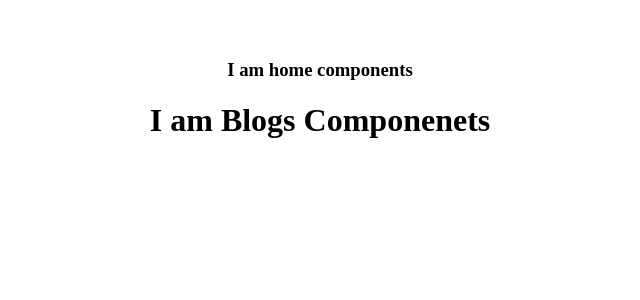
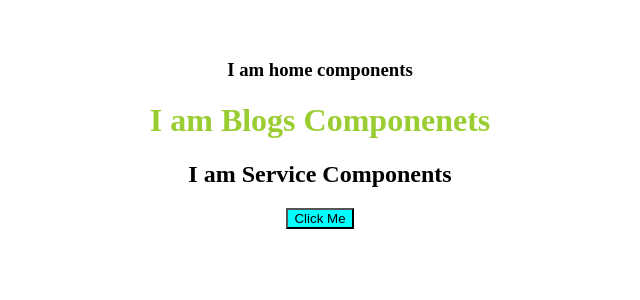
Before and after one commit to sarkarmamun171/myReactProject, a React (Vite) app: page / in a window 1280 px wide. Shown: the top 300 px of the page, without its empty margins (320-960 px from the left). Built offline with nearby package versions, Linux system fonts and the light colour scheme.

Commit message:
React learn Practice

```diff
--- a/src/App.jsx
+++ b/src/App.jsx
@@ -4,6 +4,7 @@ import Hero from "./components/Hero";
 import Home from "./components/Home/Home";
 import Blogs from './components/Blogs/Blogs';
 import { reactRefresh } from 'eslint-plugin-react-refresh';
+import Service from './components/Service/Service';
 
 
 function App(){
@@ -11,6 +12,7 @@ function App(){
     <div>
       <Home></Home>
       <Blogs></Blogs>
+      <Service></Service>
     </div>
   )
 }
--- a/src/components/Blogs/Blogs.css
+++ b/src/components/Blogs/Blogs.css
@@ -0,0 +1,4 @@
+.blog-head{
+    color: yellowgreen;
+    text-decoration: darkblue;
+}
--- a/src/components/Blogs/Blogs.jsx
+++ b/src/components/Blogs/Blogs.jsx
@@ -1,7 +1,9 @@
+import React from 'react'
+import './Blogs.css'
 function Blogs(){
     return(
         <div>
-            <h1>I am Blogs Componenets</h1>
+            <h1 className="blog-head">I am Blogs Componenets</h1>
         </div>
     )
 }
--- /dev/null
+++ b/src/components/Service/Service.css
@@ -0,0 +1,3 @@
+.button-me{
+   background-color: aqua;
+}
--- /dev/null
+++ b/src/components/Service/Service.jsx
@@ -0,0 +1,15 @@
+import React from "react";
+import './Service.css'
+const Service = ()=>{
+    function update(){
+        const service = document.getElementById('service');
+        service.innerText = "Hello i am next compo";
+    }
+    return(
+        <div>
+            <h2 id="service">I am Service Components</h2>
+            <button onClick={update} className="button-me">Click Me</button>
+        </div>
+    )
+}
+export default Service;
```
